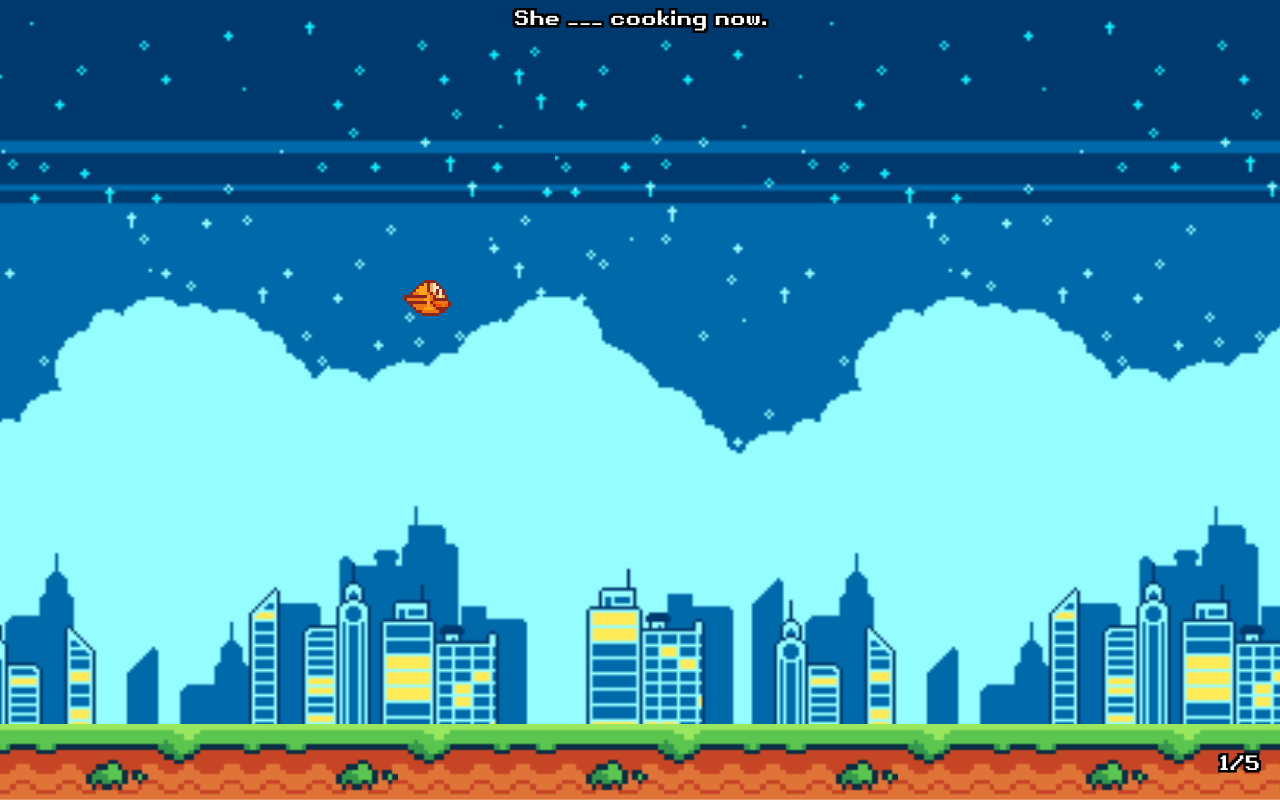
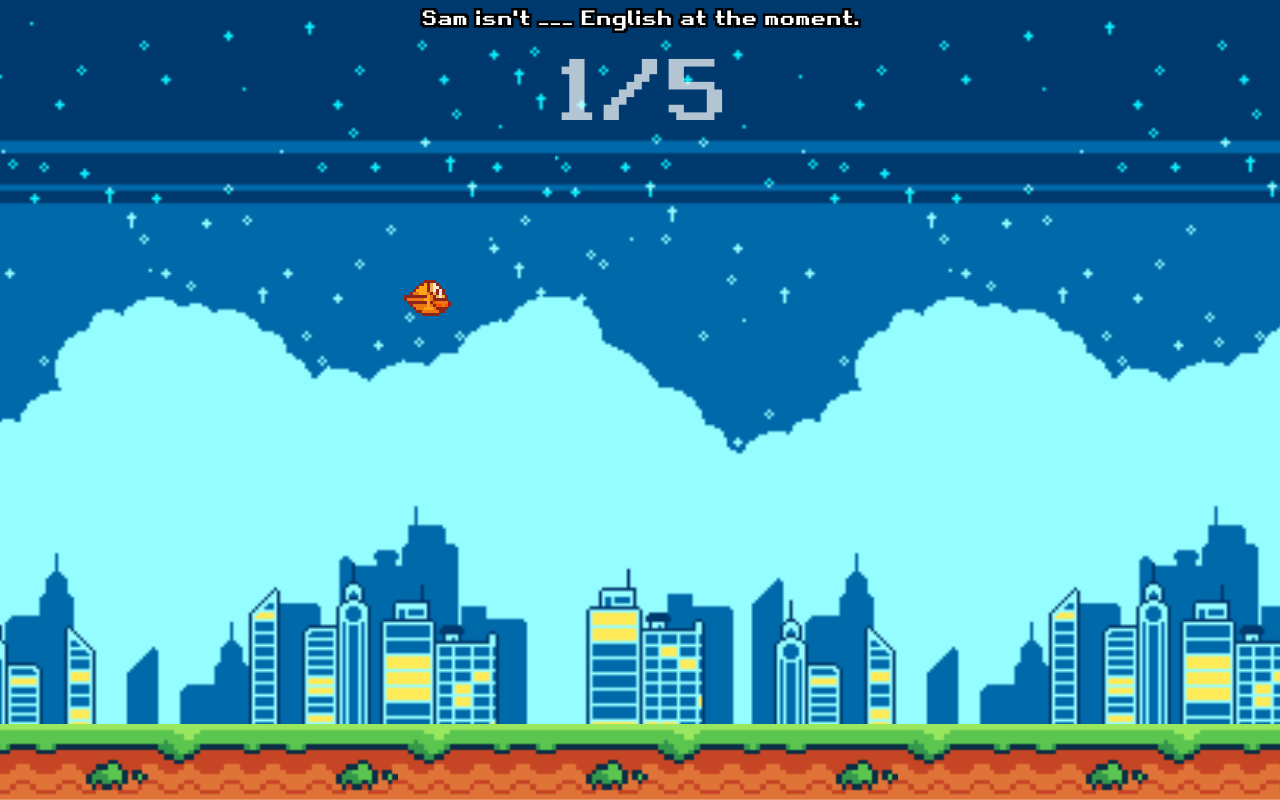
Before and after one commit to Dearian27/flappy-bob, a plain HTML site: page index.html in a window 1280 px wide. Drawn offline with Linux system fonts and the light colour scheme.

Commit message:
ui change

```diff
--- a/index.html
+++ b/index.html
@@ -50,6 +50,7 @@
 
   <script src="./js/materials.js"></script>
   <script src="./js/controls.js"></script>
+  <script src="./js/progress.js"></script>
   <script src="./js/sentence.js"></script>
   <script src="./js/word.js"></script>
   <script src="./js/background.js"></script>
--- a/js/main.js
+++ b/js/main.js
@@ -46,7 +46,7 @@ let questions = [
     question: 'Sam isn\'t ___ English at the moment.',
     answer: 'Sam isn\'t learning English at the moment.',
     variants: [
-      {isRight: true, text: 'learing'},
+      {isRight: true, text: 'learning'},
       {isRight: false, text: 'learns'},
     ]
   },
@@ -67,9 +67,6 @@ for(let i = 0; i < floorsCount; i++) {
 }
 
 
-let progress = new Sentence(`${currentQuestion+1}/${questions.length}`, 0, canvas.height-30, 'right', window.innerWidth > 670 ? 20 : window.innerWidth > 480 ? 16 : 12);
-let sentence = new Sentence(questions[currentQuestion].question, canvas.width/2, 25, 'center', window.innerWidth > 670 ? 20 : window.innerWidth > 480 ? 16 : 12)
-
 const init = () => {
   gameStop = false;
   currentQuestion = 0;
@@ -77,7 +74,7 @@ const init = () => {
   playerDeath = null;
   shuffle();
   sentence = new Sentence(questions[currentQuestion].question, canvas.width/2, 30, 'center', window.innerWidth > 670 ? 20 : window.innerWidth > 480 ? 16 : 12);
-  progress = new Sentence(`${currentQuestion+1}/${questions.length}`, 0, canvas.height - 25, 'right', window.innerWidth > 670 ? 20 : window.innerWidth > 480 ? 16 : 12);
+  progress = new Progress(`${currentQuestion+1}/${questions.length}`, canvas.width/2, canvas.height/2, window.innerWidth > 670 ? 120 : 80, window.innerWidth > 670 ? 84 : 50);
   floors = [];
   backgrounds = [];
   for(let i = 1; i <= backsCount; i++) {
@@ -112,6 +109,9 @@ const shuffle = () => {
   });
 }
 shuffle();
+
+let progress = new Progress(`${currentQuestion+1}/${questions.length}`, canvas.width/2, canvas.height/2, window.innerWidth > 670 ? 120 : 80, window.innerWidth > 670 ? 84 : 50);
+let sentence = new Sentence(questions[currentQuestion].question, canvas.width/2, 25, 'center', window.innerWidth > 670 ? 20 : window.innerWidth > 480 ? 16 : 12)
 
 
 
@@ -218,13 +218,14 @@ const animate = () => {
       words = [];
       }, 1100)
     }
+    sentence.draw(ctx);
+    progress.draw(ctx);
 
     words.forEach(word => {
       word.draw(ctx);
     })
 
-    sentence.draw(ctx);
-    progress.draw(ctx);
+
 
     colliderCheck();
   }
--- /dev/null
+++ b/js/progress.js
@@ -0,0 +1,23 @@
+class Progress {
+  constructor(text, x, y, paddingTop = 120, fontSize) {
+    this.text = text;
+    this.x = x;
+    this.y = y;
+    this.paddingTop = paddingTop;
+    this.fontSize = fontSize;
+  }
+  draw(ctx) {
+    ctx.beginPath();
+    ctx.textAlign = 'center';
+    ctx.font = `${this.fontSize}px Retro`;
+    ctx.strokeStyle = 'white';
+    ctx.lineWidth = 4;
+
+    ctx.save();
+    // ctx.strokeText(this.text, ctx.canvas.width / 2, ctx.canvas.height / 2 - 200);
+    ctx.globalAlpha = 0.7;
+    ctx.fillStyle = "white";
+    ctx.fillText(this.text, ctx.canvas.width / 2, this.paddingTop);
+    ctx.restore();
+  }
+}
```
